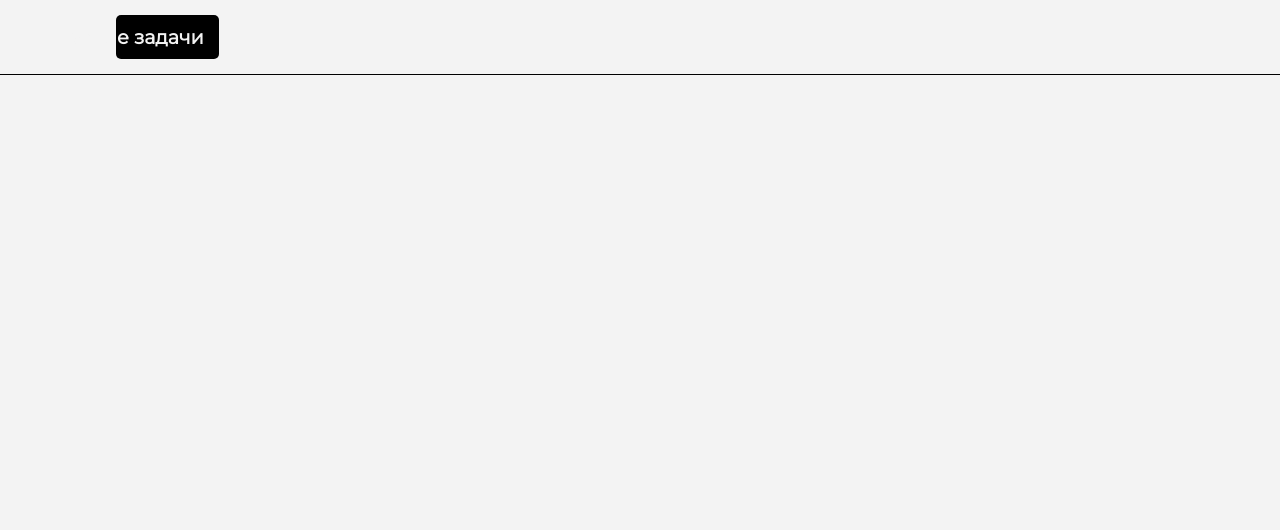
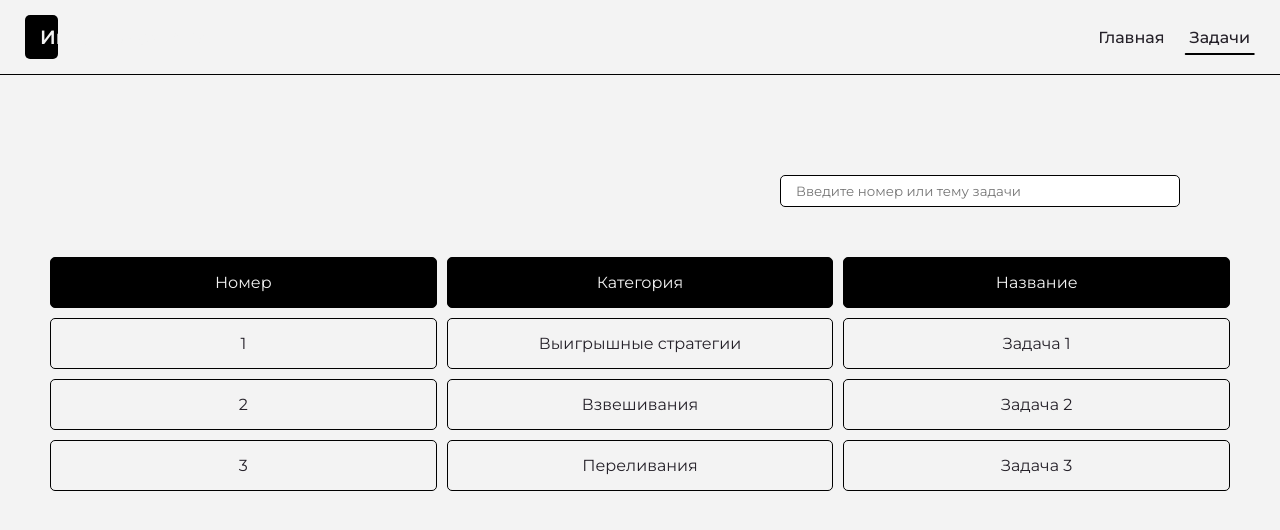
Before and after one commit to 3str-team/PlayTasks, a React (Create React App) app: page /tasks in a window 1280 px wide. Before the commit this address had no page. Shown: the top 530 px of the page. Built offline with nearby package versions, Linux system fonts and the light colour scheme.

Commit message:
Tasks Page only desctop

```diff
--- a/src/App.js
+++ b/src/App.js
@@ -1,20 +1,22 @@
 import React from "react";
 import { BrowserRouter, Routes, Route } from "react-router-dom";
 import Layout from "./components/Layout/Layout";
-import Home from "./pages/Home/Home";
+import HomePage from "./pages/Home/HomePage";
+import TasksPage from "./pages/Tasks/TasksPage";
 
 import "./styles/app.scss";
 
 function App() {
   return (
     <div className="App">
-      <Layout>
-        <BrowserRouter>
+      <BrowserRouter>
+        <Layout>
           <Routes>
-            <Route path="/" element={<Home />} />
+            <Route path="/" element={<HomePage />} />
+            <Route path="/tasks" element={<TasksPage />} />
           </Routes>
-        </BrowserRouter>
-      </Layout>
+        </Layout>
+      </BrowserRouter>
     </div>
   );
 }
--- a/src/components/Layout/Header.jsx
+++ b/src/components/Layout/Header.jsx
@@ -1,4 +1,5 @@
 import React from "react";
+import { NavLink } from "react-router-dom";
 
 const Header = () => {
   return (
@@ -7,6 +8,20 @@ const Header = () => {
         <h2 className="projectName">Игровые задачи</h2>
         <div className="spinner"></div>
       </span>
+      <nav className="navigate">
+        <ul>
+          <li>
+            <NavLink className="link" to={"/"} activeclassname="active">
+              Главная
+            </NavLink>
+          </li>
+          <li>
+            <NavLink className="link" to={"/tasks"} activeclassname="active">
+              Задачи
+            </NavLink>
+          </li>
+        </ul>
+      </nav>
     </header>
   );
 };
--- /dev/null
+++ b/src/components/Table/Table.jsx
@@ -0,0 +1,27 @@
+import React from "react";
+import { Link } from "react-router-dom";
+
+import styles from "./Table.module.scss";
+
+const Table = ({ data }) => {
+  return (
+    <div className={styles.table}>
+      <div className={styles.headRow}>
+        <div className={styles.headCell}>Номер</div>
+        <div className={styles.headCell}>Категория</div>
+        <div className={styles.headCell}>Название</div>
+      </div>
+      {data.map(({ id, taskId, theme, title }) => {
+        return (
+          <Link key={id} className={styles.row} to={"/tasks/" + taskId}>
+            <div className={styles.cell}>{taskId}</div>
+            <div className={styles.cell}>{theme}</div>
+            <div className={styles.cell}>{title}</div>
+          </Link>
+        );
+      })}
+    </div>
+  );
+};
+
+export default Table;
--- /dev/null
+++ b/src/components/Table/Table.module.scss
@@ -0,0 +1,41 @@
+@import "../../styles/vars.scss";
+
+.table {
+  width: 100%;
+  min-width: 570px;
+
+  display: flex;
+  flex-direction: column;
+  gap: 10px;
+
+  .headRow,
+  .row {
+    position: relative;
+    display: flex;
+    gap: 10px;
+
+    text-decoration: none;
+    color: $textColor;
+
+    .headCell,
+    .cell {
+      flex: 1;
+      text-align: center;
+      padding: 15px;
+
+      border: 1px solid $accent;
+      border-radius: 5px;
+    }
+  }
+
+  .headCell {
+    background: $accent;
+    color: $lightTextColor;
+  }
+  .row:hover {
+    cursor: pointer;
+    .cell {
+      background: lightgray;
+    }
+  }
+}
--- /dev/null
+++ b/src/data/tasks.js
@@ -0,0 +1,20 @@
+export const tasks = [
+  {
+    id: 1,
+    taskId: 1,
+    theme: "Выигрышные стратегии",
+    title: "Задача 1",
+  },
+  {
+    id: 2,
+    taskId: 2,
+    theme: "Взвешивания",
+    title: "Задача 2",
+  },
+  {
+    id: 3,
+    taskId: 3,
+    theme: "Переливания",
+    title: "Задача 3",
+  },
+];
--- a/src/pages/Home/Home.module.scss
+++ b/src/pages/Home/Home.module.scss
@@ -35,10 +35,12 @@
     }
   }
 
-  .aboutText {
-    max-width: 600px;
+  .about {
+    position: relative;
+    .aboutText {
+      max-width: 600px;
+    }
   }
-
   .competitors {
     div {
       min-width: 200px;
--- a/src/pages/Home/Home.jsx
+++ b/src/pages/Home/HomePage.jsx
@@ -7,10 +7,8 @@ import { Link, Element } from "react-scroll";
 
 import home from "./Home.module.scss";
 
-const Home = () => {
+const HomePage = () => {
   const UNFULL_SECTION_CLASS = "unfullSection";
-
-  // const scrollToTextSection = () => {};
 
   return (
     <div className={"wrapper " + home.homePage} id="wrap">
@@ -24,19 +22,22 @@ const Home = () => {
         <Link
           to="text_section"
           smooth={"easeInOut"}
-          duration={1000}
+          duration={800}
           containerId="wrap"
         >
           <Button value={"Поехали!"} style={{ fontSize: "1.1rem" }} />
         </Link>
       </section>
-      <Element name="text_section"></Element>
       <Section
         title={"О проекте"}
         classes={[home.about, UNFULL_SECTION_CLASS]}
         variant="twice"
       >
         <div className={home.aboutText}>
+          <Element
+            name="text_section"
+            style={{ position: "absolute", top: 0 }}
+          ></Element>
           Наш проект нацелен на создание{" "}
           <Select variant="underline">сборника</Select> задач для учеников 5-7
           классов. Мы хотим пополнить арсенал преподавателей простым для
@@ -48,6 +49,7 @@ const Home = () => {
             minHeight: 200,
             borderRadius: 10,
             backgroundColor: "black",
+            boxShadow: "0 0 100px 3px rgba(0, 0, 0, 0.5)",
           }}
         ></div>
       </Section>
@@ -83,4 +85,4 @@ const Home = () => {
   );
 };
 
-export default Home;
+export default HomePage;
--- /dev/null
+++ b/src/pages/Tasks/Tasks.module.scss
@@ -0,0 +1,38 @@
+@import "../../styles/vars.scss";
+
+.tasksPage {
+  padding: $sectionPadding;
+  overflow: auto;
+
+  .section {
+    max-width: 1200px;
+    width: 100%;
+    // border: 1px solid $accent;
+    height: 100%;
+
+    margin: 0 auto;
+
+    display: flex;
+    flex-direction: column;
+    align-items: center;
+
+    .searchWrap {
+      width: 100%;
+      display: flex;
+      justify-content: flex-end;
+      //   border: 1px solid $accent;
+      padding: 50px 50px 50px 50px;
+
+      .searchField {
+        max-width: 400px;
+        width: 100%;
+
+        padding: 7px 15px;
+        outline: none;
+
+        border-radius: 5px;
+        border: 1px solid $accent;
+      }
+    }
+  }
+}
--- /dev/null
+++ b/src/pages/Tasks/TasksPage.jsx
@@ -0,0 +1,52 @@
+import React from "react";
+
+import tasks from "./Tasks.module.scss";
+
+import { tasks as tasksData } from "../../data/tasks";
+import Table from "../../components/Table/Table";
+import { useState } from "react";
+
+const TasksPage = () => {
+  const [tasksList, setTasksList] = useState(tasksData);
+
+  const sortTasks = (info) => {
+    setTimeout(() => {
+      if (!info) {
+        setTasksList(tasksData);
+      } else {
+        setTasksList(
+          tasksData.filter((task) => {
+            if (task.taskId === +info) {
+              return true;
+            }
+            if (task.theme.toLowerCase().indexOf(info.toLowerCase()) >= 0) {
+              return true;
+            }
+            if (task.title.toLowerCase().indexOf(info.toLowerCase()) >= 0) {
+              return true;
+            }
+            return false;
+          })
+        );
+      }
+    }, 100);
+  };
+
+  return (
+    <div className={"wrapper " + tasks.tasksPage}>
+      <section className={tasks.section}>
+        <div className={tasks.searchWrap}>
+          <input
+            type="text"
+            className={tasks.searchField}
+            placeholder="Введите номер или тему задачи"
+            onInput={(e) => sortTasks(e.target.value)}
+          />
+        </div>
+        <Table data={tasksList} />
+      </section>
+    </div>
+  );
+};
+
+export default TasksPage;
--- a/src/styles/Layout/Header.scss
+++ b/src/styles/Layout/Header.scss
@@ -42,6 +42,43 @@
       animation: rotate 6s ease-out infinite;
     }
   }
+
+  .navigate {
+    display: flex;
+    align-items: center;
+    ul {
+      display: flex;
+      gap: 15px;
+      list-style: none;
+
+      .link {
+        position: relative;
+        text-decoration: none;
+        color: $textColor;
+        font-weight: 500;
+        padding: 7px 5px;
+      }
+
+      .link::before {
+        content: "";
+        position: absolute;
+        bottom: -1px;
+        left: 50%;
+        width: 0;
+        transform: translateX(-50%);
+        height: 2px;
+        background: $accent;
+        border-radius: 5px;
+
+        transition: width 0.4s;
+      }
+
+      .link.active::before,
+      .link:hover::before {
+        width: 100%;
+      }
+    }
+  }
 }
 
 @keyframes rotate {
--- a/src/styles/app.scss
+++ b/src/styles/app.scss
@@ -1,4 +1,4 @@
-@import url("https://fonts.googleapis.com/css2?family=Montserrat&display=swap");
+@import url('https://fonts.googleapis.com/css2?family=Montserrat:wght@400;500;600&display=swap');
 // font-family: 'Montserrat', sans-serif;
 
 @import "./vars.scss";
```
